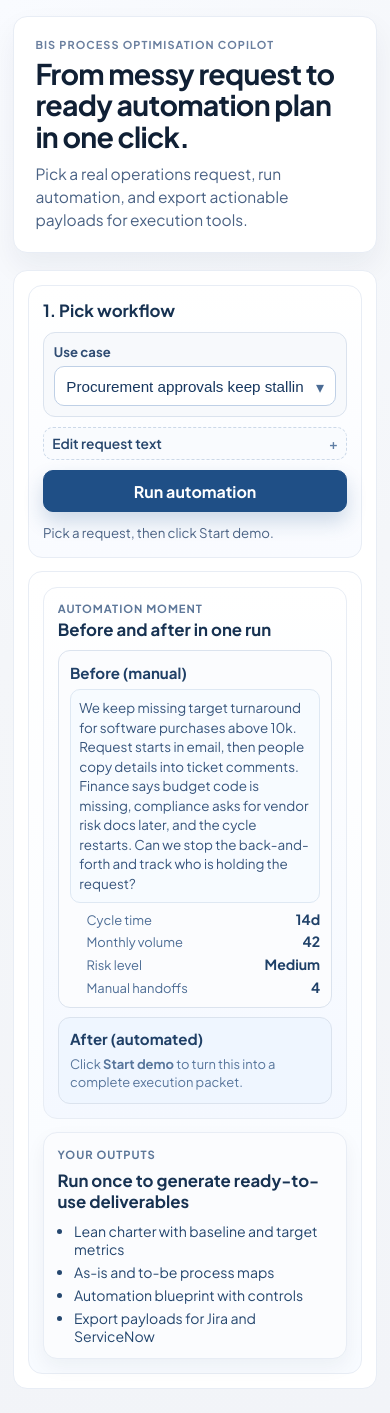
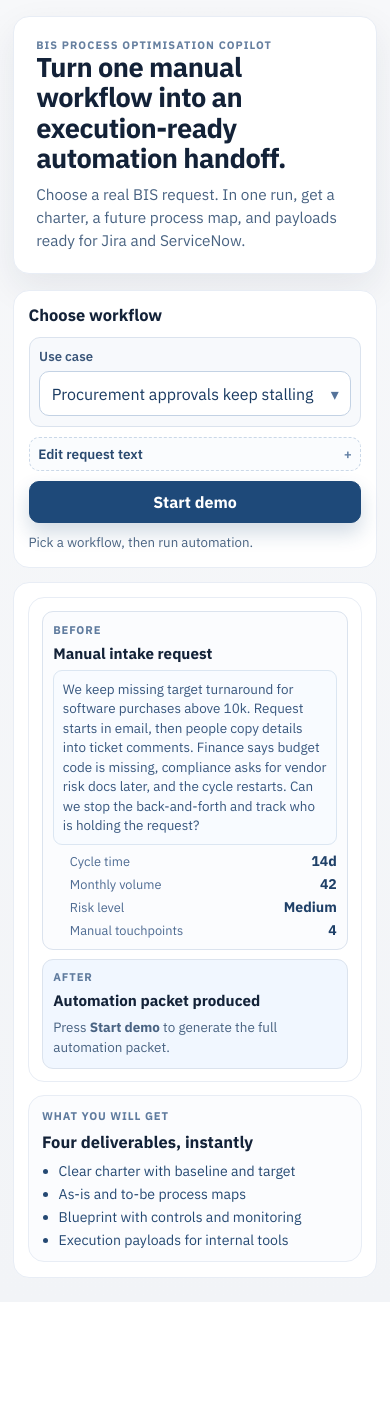
Before and after one commit to KumarNavish/KumarNavish.github.io, a React (Vite) app in the folder site/demos/bis-continual-process-automation-demo/: page / in a window 390 px wide. After the commit the page ends 1302 px from the top, so only its background shows below. Built offline with nearby package versions, Linux system fonts and the light colour scheme.

Commit message:
refine bis demo: minimalist outcome-first redesign

```diff
--- a/site/demos/bis-continual-process-automation-demo/src/App.tsx
+++ b/site/demos/bis-continual-process-automation-demo/src/App.tsx
@@ -387,7 +387,7 @@ function App() {
       return 'Running automation pipeline...'
     }
     if (!result) {
-      return 'Pick a request, then click Start demo.'
+      return 'Pick a workflow, then run automation.'
     }
     return 'Automation packet ready to export.'
   }, [error, isRunning, result])
@@ -489,15 +489,16 @@ function App() {
     <main className="page-shell">
       <header className="hero">
         <p className="eyebrow">BIS Process Optimisation Copilot</p>
-        <h1>From messy request to ready automation plan in one click.</h1>
+        <h1>Turn one manual workflow into an execution-ready automation handoff.</h1>
         <p className="hero-subtitle">
-          Pick a real operations request, run automation, and export actionable payloads for execution tools.
+          Choose a real BIS request. In one run, get a charter, a future process map, and payloads ready for Jira and
+          ServiceNow.
         </p>
       </header>
 
-      <section className="panel workspace-panel">
-        <section className="control-pane">
-          <h2>1. Pick workflow</h2>
+      <section className="flow-surface">
+        <aside className="intake-panel">
+          <h2>Choose workflow</h2>
 
           <section className="example-picker">
             <label htmlFor="example-select">Use case</label>
@@ -530,7 +531,7 @@ function App() {
           </details>
 
           <button className="primary-btn" onClick={() => void runPipeline()} disabled={!selectedSample || isRunning}>
-            {isRunning ? 'Running...' : 'Run automation'}
+            {isRunning ? 'Running...' : 'Start demo'}
           </button>
 
           {result ? (
@@ -542,20 +543,15 @@ function App() {
           <p className="hint-text">{hintText}</p>
           {error ? <p className="error-text">{error}</p> : null}
           {copyStatus ? <p className="status-text success-text">{copyStatus}</p> : null}
-        </section>
+        </aside>
 
-        <section className="result-pane" aria-live="polite">
-          <section className={`automation-moment ${result ? 'is-complete' : ''}`}>
-            <header className="moment-header">
-              <p className="label">Automation moment</p>
-              <h2>Before and after in one run</h2>
-              {outcomeHeadline ? <p className="moment-headline">{outcomeHeadline}</p> : null}
-            </header>
-            <div className="moment-grid">
-              <article className="moment-card before-card">
-                <h3>Before (manual)</h3>
-                <p className="moment-request">{requestPreview}</p>
-                <ul className="moment-list">
+        <section className="outcome-panel" aria-live="polite">
+          <section className={`magic-card ${result ? 'ready' : ''}`}>
+            <article className="magic-column before-column">
+              <p className="panel-label">Before</p>
+              <h3>Manual intake request</h3>
+              <p className="magic-text">{requestPreview}</p>
+              <ul className="metric-list">
                 <li>
                   <span>Cycle time</span>
                   <strong>{formatDays(previewBaselineDays)}</strong>
@@ -569,87 +565,76 @@ function App() {
                   <strong>{previewRisk ? prettyCategory(previewRisk) : 'n/a'}</strong>
                 </li>
                 <li>
-                    <span>Manual handoffs</span>
+                  <span>Manual touchpoints</span>
                   <strong>{beforeManualSteps}</strong>
                 </li>
               </ul>
             </article>
-              <div className="moment-arrow" aria-hidden="true">
-                →
+
+            <div className="magic-divider" aria-hidden="true">
+              <span>→</span>
             </div>
-              <article className="moment-card after-card">
-                <h3>After (automated)</h3>
+
+            <article className="magic-column after-column">
+              <p className="panel-label">After</p>
+              <h3>Automation packet produced</h3>
               {result ? (
                 <>
-                    <ul className="outcome-list">
-                      <li>Charter drafted with baseline and target metrics</li>
-                      <li>Future-state flow and controls generated</li>
-                      <li>Jira + ServiceNow payloads prepared for handoff</li>
-                    </ul>
-                    <div className="impact-strip">
-                      <article className="metric-pill">
-                        <span>Lead time</span>
+                  <p className="impact-headline">{outcomeHeadline}</p>
+                  <div className="impact-grid">
+                    <article className="impact-card">
+                      <span>Cycle time</span>
                       <strong>
                         {formatDays(beforeCycleTime)} to {formatDays(afterCycleTime)}
                       </strong>
                     </article>
-                      <article className="metric-pill">
-                        <span>Hours saved</span>
-                        <strong>{impactSnapshot?.monthlyHoursSaved ?? 0}h / month</strong>
+                    <article className="impact-card">
+                      <span>Recovered capacity</span>
+                      <strong>{impactSnapshot?.monthlyHoursSaved ?? 0}h per month</strong>
                     </article>
-                      <article className="metric-pill">
-                        <span>Quality</span>
-                        <strong>
-                          {sigmaSnapshot?.baselineSigma ?? 0}σ to {sigmaSnapshot?.targetSigma ?? 0}σ
-                        </strong>
-                      </article>
-                      <article className="metric-pill">
-                        <span>Touchpoints</span>
+                    <article className="impact-card">
+                      <span>Manual touchpoints</span>
                       <strong>
                         {beforeManualSteps} to {afterManualSteps ?? 0}
                       </strong>
                     </article>
                   </div>
+                  <ul className="artifact-list">
+                    <li>Project charter</li>
+                    <li>Future-state process map</li>
+                    <li>Automation blueprint with controls</li>
+                    <li>Jira and ServiceNow payloads</li>
+                  </ul>
                 </>
               ) : (
-                  <p className="detail-note">
-                    Click <strong>Start demo</strong> to turn this into a complete execution packet.
+                <p className="waiting-note">
+                  Press <strong>Start demo</strong> to generate the full automation packet.
                 </p>
               )}
             </article>
-            </div>
           </section>
 
           {result ? (
-            <>
-              <section className="executive-card">
-                <p className="card-kicker">Your outputs</p>
-                <h2>Execution packet ready</h2>
-                <p className="exec-summary">{result.charter.problem_statement}</p>
-                {outcomeHeadline ? <p className="exec-value">{outcomeHeadline}</p> : null}
-                <div className="summary-row">
-                  <article className="summary-card">
-                    <span>Category</span>
-                    <strong>{prettyCategory(result.triage.category)}</strong>
+            <section className="handoff-card">
+              <p className="card-kicker">Ready to send</p>
+              <h2>Execution handoff payloads</h2>
+              <p className="handoff-subtitle">
+                Use these directly in your delivery workflow or copy the full packet for project kickoff.
+              </p>
+              <div className="handoff-grid">
+                <article className="handoff-item">
+                  <span>Jira summary</span>
+                  <strong>{metricToText(jiraFields?.summary)}</strong>
                 </article>
-                  <article className="summary-card">
-                    <span>Priority</span>
-                    <strong>{result.triage.priority}</strong>
+                <article className="handoff-item">
+                  <span>ServiceNow short description</span>
+                  <strong>{metricToText(servicenowBody?.short_description)}</strong>
                 </article>
-                  <article className="summary-card">
-                    <span>Risk</span>
-                    <strong>{prettyCategory(result.triage.risk_level)}</strong>
+                <article className="handoff-item">
+                  <span>Tracker owner</span>
+                  <strong>{metricToText(trackerPayload?.owner)}</strong>
                 </article>
               </div>
-                {categoryDefinition ? <p className="detail-note">{categoryDefinition.description}</p> : null}
-                <ol className="action-list compact-list">
-                  {improvePlan.slice(0, 3).map((item) => (
-                    <li key={item.id}>
-                      <strong>{item.step}</strong>
-                      <span>{item.expectedEffect}</span>
-                    </li>
-                  ))}
-                </ol>
               <div className="actions-row">
                 <button className="primary-btn" onClick={() => exportTicketBundle()}>
                   Download export bundle
@@ -658,13 +643,24 @@ function App() {
                   Copy full packet
                 </button>
               </div>
-                <p className="integration-note">
-                  These payloads are shaped like ticketing and tracker APIs to show transferability.
-                </p>
+              {categoryDefinition ? <p className="integration-note">{categoryDefinition.description}</p> : null}
             </section>
+          ) : (
+            <section className="handoff-card placeholder-card">
+              <p className="card-kicker">What you will get</p>
+              <h2>Four deliverables, instantly</h2>
+              <ul className="artifact-list">
+                <li>Clear charter with baseline and target</li>
+                <li>As-is and to-be process maps</li>
+                <li>Blueprint with controls and monitoring</li>
+                <li>Execution payloads for internal tools</li>
+              </ul>
+            </section>
+          )}
 
+          {result ? (
             <details className="packet-details">
-                <summary>View full DMAIC packet</summary>
+              <summary>Open full packet details</summary>
               <section className="details-grid">
                 <article className="detail-card">
                   <h3>Charter</h3>
@@ -760,19 +756,7 @@ function App() {
                 </article>
               </section>
             </details>
-            </>
-          ) : (
-            <section className="executive-card placeholder-card">
-              <p className="card-kicker">Your outputs</p>
-              <h2>Run once to generate ready-to-use deliverables</h2>
-              <ul className="outcome-list">
-                <li>Lean charter with baseline and target metrics</li>
-                <li>As-is and to-be process maps</li>
-                <li>Automation blueprint with controls</li>
-                <li>Export payloads for Jira and ServiceNow</li>
-              </ul>
-            </section>
-          )}
+          ) : null}
         </section>
       </section>
     </main>
--- a/site/demos/bis-continual-process-automation-demo/src/styles.css
+++ b/site/demos/bis-continual-process-automation-demo/src/styles.css
@@ -1,22 +1,20 @@
-@import url('https://fonts.googleapis.com/css2?family=Plus+Jakarta+Sans:wght@400;500;600;700;800&display=swap');
+@import url('https://fonts.googleapis.com/css2?family=IBM+Plex+Sans:wght@400;500;600;700&display=swap');
 
 :root {
-  --bg: #f4f6f9;
+  --bg: #f2f4f7;
   --surface: #ffffff;
   --surface-soft: #f7f9fc;
-  --surface-accent: #eff6ff;
-  --text: #172438;
-  --text-muted: #4a6284;
-  --text-soft: #6a7f9f;
+  --ink: #132238;
+  --ink-soft: #496382;
   --line: #dbe3ee;
   --line-soft: #e8edf5;
-  --brand: #1f4f86;
-  --brand-strong: #173f6d;
-  --success: #296b3f;
-  --danger: #9b2f3d;
-  --radius-lg: 18px;
-  --radius-md: 12px;
-  --shadow-soft: 0 14px 30px rgba(22, 38, 60, 0.06);
+  --brand: #1e4979;
+  --brand-strong: #143a65;
+  --ok: #2d6d43;
+  --danger: #9f2f3e;
+  --radius: 16px;
+  --radius-sm: 11px;
+  --shadow: 0 14px 36px rgba(20, 36, 58, 0.08);
 }
 
 * {
@@ -25,139 +23,126 @@
 
 body {
   margin: 0;
-  background: radial-gradient(circle at 0% 0%, #f9fbff 0%, var(--bg) 45%, #f2f4f8 100%);
-  color: var(--text);
-  font-family: 'Plus Jakarta Sans', 'Avenir Next', 'Segoe UI', sans-serif;
+  font-family: 'IBM Plex Sans', 'Avenir Next', 'Segoe UI', sans-serif;
+  color: var(--ink);
+  background: linear-gradient(180deg, #f7f8fa 0%, var(--bg) 100%);
 }
 
 .page-shell {
-  width: min(1160px, 100%);
+  width: min(1140px, 100%);
   margin: 0 auto;
   padding: 1.5rem 1rem 2.3rem;
   display: grid;
-  gap: 1.05rem;
+  gap: 1rem;
 }
 
-.hero,
-.panel,
-.control-pane,
-.result-pane,
-.executive-card,
-.automation-moment,
-.packet-details,
-.detail-card,
-.map-card {
-  background: var(--surface);
-  border: 1px solid var(--line-soft);
-  border-radius: var(--radius-lg);
+h1,
+h2,
+h3,
+p {
+  margin: 0;
+}
+
+h1 {
+  font-size: clamp(1.7rem, 2.9vw, 2.28rem);
+  line-height: 1.12;
+  letter-spacing: -0.02em;
+}
+
+h2 {
+  font-size: 1.03rem;
+  line-height: 1.3;
+}
+
+h3 {
+  font-size: 0.95rem;
+  line-height: 1.3;
 }
 
 .hero {
-  padding: 1.3rem 1.35rem;
-  box-shadow: var(--shadow-soft);
+  border-radius: var(--radius);
+  background: var(--surface);
+  border: 1px solid var(--line-soft);
+  padding: 1.3rem 1.4rem;
+  box-shadow: var(--shadow);
 }
 
 .eyebrow {
-  margin: 0;
   text-transform: uppercase;
   letter-spacing: 0.1em;
   font-size: 0.68rem;
   font-weight: 700;
-  color: var(--text-soft);
-}
-
-h1 {
-  margin: 0.42rem 0 0;
-  font-size: clamp(1.78rem, 2.9vw, 2.32rem);
-  line-height: 1.12;
-  letter-spacing: -0.025em;
-  color: #102035;
+  color: #657f9f;
 }
 
 .hero-subtitle {
-  margin-top: 0.54rem;
-  font-size: 0.97rem;
-  color: var(--text-muted);
-  max-width: 70ch;
+  margin-top: 0.58rem;
+  color: var(--ink-soft);
+  max-width: 72ch;
   line-height: 1.5;
+  font-size: 0.96rem;
 }
 
-h2 {
-  margin: 0;
-  font-size: 1.05rem;
-  line-height: 1.28;
-  color: #173252;
+.flow-surface {
+  display: grid;
+  grid-template-columns: 308px minmax(0, 1fr);
+  gap: 0.9rem;
 }
 
-h3 {
-  margin: 0;
-  font-size: 0.94rem;
-  line-height: 1.3;
-  color: #1f3f66;
+.intake-panel,
+.outcome-panel,
+.magic-card,
+.handoff-card,
+.packet-details,
+.detail-card,
+.map-card {
+  border: 1px solid var(--line-soft);
+  border-radius: var(--radius);
+  background: var(--surface);
 }
 
-p {
-  margin: 0;
-}
-
-.panel {
-  padding: 0.86rem;
-}
-
-.workspace-panel {
+.intake-panel {
+  padding: 0.92rem;
   display: grid;
-  grid-template-columns: 308px minmax(0, 1fr);
-  gap: 0.86rem;
-}
-
-.control-pane,
-.result-pane {
-  padding: 0.9rem;
-}
-
-.control-pane {
-  display: grid;
-  gap: 0.62rem;
   align-content: start;
-  background: linear-gradient(180deg, #ffffff 0%, #f9fbff 100%);
+  gap: 0.64rem;
 }
 
 .example-picker {
   border: 1px solid var(--line);
-  border-radius: var(--radius-md);
+  border-radius: var(--radius-sm);
   background: var(--surface-soft);
-  padding: 0.62rem;
+  padding: 0.6rem;
 }
 
 .example-picker > label {
   display: block;
-  margin: 0;
   font-size: 0.82rem;
-  font-weight: 650;
-  color: #2f4c73;
+  color: #3a5679;
+  font-weight: 600;
 }
 
 .select-shell {
   position: relative;
-  margin-top: 0.42rem;
-  border: 1px solid #bfd0e6;
+  margin-top: 0.4rem;
+  border: 1px solid #c3d2e4;
   border-radius: 10px;
   background: #fff;
 }
 
 .select-shell:focus-within {
-  border-color: #3c689c;
-  box-shadow: 0 0 0 3px rgba(60, 104, 156, 0.16);
+  border-color: #3f6795;
+  box-shadow: 0 0 0 3px rgba(63, 103, 149, 0.14);
 }
 
 .example-select {
   appearance: none;
+  width: 100%;
   border: 0;
-  width: 100%;
+  background: transparent;
+  color: #193a61;
   padding: 0.66rem 2rem 0.66rem 0.72rem;
-  color: #17375f;
-  font-size: 0.95rem;
-  background: transparent;
+  font: inherit;
 }
 
 .example-select:focus-visible {
@@ -169,24 +154,24 @@ p {
   right: 0.7rem;
   top: 50%;
   transform: translateY(-50%);
-  color: #4b6c95;
+  color: #55739a;
   pointer-events: none;
 }
 
 .inline-advanced {
-  border: 1px dashed #ccd9e9;
+  border: 1px dashed #cad8e8;
   border-radius: 10px;
-  background: #f9fbfe;
-  padding: 0.42rem 0.52rem;
+  padding: 0.44rem 0.54rem;
+  background: #fafcfe;
 }
 
 .inline-advanced summary,
 .packet-details summary {
+  list-style: none;
   cursor: pointer;
-  list-style: none;
-  font-size: 0.86rem;
+  font-size: 0.85rem;
   font-weight: 600;
-  color: #27466d;
+  color: #29496f;
 }
 
 .inline-advanced summary::-webkit-details-marker,
@@ -198,7 +183,7 @@ p {
 .packet-details summary::after {
   content: '+';
   float: right;
-  color: #5f7ea4;
+  color: #6482a6;
 }
 
 .inline-advanced[open] summary::after,
@@ -207,17 +192,17 @@ p {
 }
 
 .inline-advanced textarea {
-  margin-top: 0.5rem;
+  margin-top: 0.48rem;
   width: 100%;
-  min-height: 118px;
+  min-height: 116px;
+  border: 1px solid #c8d6e8;
+  border-radius: 10px;
+  background: #fff;
+  padding: 0.62rem;
+  font: inherit;
+  color: #1e4068;
+  line-height: 1.45;
   resize: vertical;
-  border: 1px solid #cad7e8;
-  border-radius: 10px;
-  padding: 0.62rem;
-  line-height: 1.45;
-  color: #1c3b60;
-  background: #fff;
-  font: inherit;
 }
 
 button {
@@ -229,36 +214,31 @@ button {
   border-radius: 10px;
   border: 1px solid transparent;
   padding: 0.62rem 0.8rem;
-  font-weight: 650;
+  font-weight: 620;
   cursor: pointer;
   transition: transform 120ms ease, box-shadow 120ms ease, filter 120ms ease;
 }
 
 .primary-btn {
   background: var(--brand);
+  border-color: var(--brand);
   color: #fff;
-  border-color: var(--brand);
-  box-shadow: 0 10px 20px rgba(31, 79, 134, 0.2);
+  box-shadow: 0 10px 20px rgba(30, 73, 121, 0.2);
 }
 
 .primary-btn:hover:not(:disabled) {
   transform: translateY(-1px);
-  box-shadow: 0 12px 24px rgba(31, 79, 134, 0.24);
+  box-shadow: 0 12px 24px rgba(30, 73, 121, 0.24);
 }
 
 .secondary-btn {
   background: #edf3fb;
   border-color: #cad8ea;
-  color: #274972;
+  color: #2b4d75;
 }
 
 .secondary-btn:hover:not(:disabled) {
   transform: translateY(-1px);
-  filter: brightness(0.99);
-}
-
-.export-btn {
-  margin-top: 0.05rem;
 }
 
 button:disabled {
@@ -270,14 +250,13 @@ button:disabled {
 .status-text,
 .error-text,
 .success-text {
-  margin-top: 0.08rem;
   font-size: 0.83rem;
   line-height: 1.4;
 }
 
 .hint-text,
 .status-text {
-  color: var(--text-muted);
+  color: var(--ink-soft);
 }
 
 .error-text {
@@ -285,73 +264,41 @@ button:disabled {
 }
 
 .success-text {
-  color: var(--success);
+  color: var(--ok);
 }
 
-.result-pane {
+.outcome-panel {
+  padding: 0.9rem;
   display: grid;
-  gap: 0.86rem;
+  gap: 0.82rem;
   align-content: start;
-  background: linear-gradient(180deg, #ffffff 0%, #f8fbff 100%);
 }
 
-.label,
-.card-kicker {
-  margin: 0;
-  font-size: 0.7rem;
-  text-transform: uppercase;
-  letter-spacing: 0.085em;
-  font-weight: 700;
-  color: #5d7799;
-}
-
-.automation-moment {
-  padding: 0.86rem;
-  background: linear-gradient(180deg, #ffffff 0%, #f4f8ff 100%);
-}
-
-.moment-header {
-  display: grid;
-  gap: 0.22rem;
-  margin-bottom: 0.62rem;
-}
-
-.moment-headline {
-  margin: 0.12rem 0 0;
-  color: #1d4c81;
-  font-size: 0.9rem;
-  font-weight: 600;
-}
-
-.moment-grid {
+.magic-card {
   display: grid;
   grid-template-columns: minmax(0, 1fr) auto minmax(0, 1fr);
   gap: 0.52rem;
-  align-items: stretch;
+  padding: 0.78rem;
 }
 
-.moment-card {
+.magic-column {
   border: 1px solid var(--line);
-  border-radius: var(--radius-md);
-  background: #fff;
-  padding: 0.7rem;
+  border-radius: var(--radius-sm);
+  background: #fbfcfe;
+  padding: 0.66rem;
   display: grid;
   gap: 0.44rem;
 }
 
-.before-card {
-  background: #fbfcfe;
+.after-column {
+  background: #f1f7ff;
 }
 
-.after-card {
-  background: var(--surface-accent);
+.magic-card.ready .after-column {
+  animation: fade-slide 260ms ease-out;
 }
 
-.automation-moment.is-complete .after-card {
-  animation: reveal 240ms ease-out;
-}
-
-@keyframes reveal {
+@keyframes fade-slide {
   from {
     opacity: 0;
     transform: translateY(8px);
@@ -362,26 +309,27 @@ button:disabled {
   }
 }
 
-.moment-arrow {
-  align-self: center;
-  font-size: 1.3rem;
-  color: #3d618f;
+.panel-label,
+.card-kicker {
+  text-transform: uppercase;
+  letter-spacing: 0.08em;
+  font-size: 0.7rem;
+  font-weight: 700;
+  color: #5f7b9e;
 }
 
-.moment-request {
-  margin: 0;
-  border: 1px solid #dee8f3;
-  border-radius: 10px;
-  background: #f7fbff;
-  padding: 0.52rem;
+.magic-text {
+  border: 1px solid #dbe6f2;
+  border-radius: 9px;
+  background: #f8fbff;
+  padding: 0.54rem;
   font-size: 0.84rem;
-  color: #37557c;
+  color: #38577e;
   line-height: 1.45;
 }
 
-.moment-list,
-.outcome-list,
-.action-list,
+.metric-list,
+.artifact-list,
 .detail-list {
   margin: 0;
   padding-left: 1.04rem;
@@ -389,119 +337,101 @@ button:disabled {
   gap: 0.3rem;
 }
 
-.moment-list li,
-.outcome-list li,
-.action-list li {
-  color: #25476f;
-}
-
-.moment-list li {
+.metric-list li {
   display: flex;
   align-items: baseline;
   justify-content: space-between;
-  gap: 0.6rem;
+  gap: 0.5rem;
 }
 
-.moment-list span {
-  color: #4d6d95;
-  font-size: 0.81rem;
+.metric-list span {
+  color: #4e6b92;
+  font-size: 0.8rem;
 }
 
-.moment-list strong {
-  color: #1e4068;
+.metric-list strong {
+  color: #1f4068;
   font-size: 0.88rem;
 }
 
-.outcome-list li {
-  font-size: 0.88rem;
+.magic-divider {
+  align-self: center;
+  width: 2rem;
+  height: 2rem;
+  border-radius: 999px;
+  display: grid;
+  place-items: center;
+  border: 1px solid #cbd8e8;
+  color: #355b88;
+  background: #f6f9fe;
 }
 
-.impact-strip {
-  display: grid;
-  grid-template-columns: repeat(auto-fit, minmax(158px, 1fr));
-  gap: 0.45rem;
+.impact-headline {
+  font-size: 1.14rem;
+  line-height: 1.3;
+  font-weight: 700;
+  color: var(--brand-strong);
 }
 
-.metric-pill,
-.summary-card {
-  border: 1px solid #d7e3f2;
-  border-radius: 10px;
-  background: #fff;
-  padding: 0.5rem 0.55rem;
-  display: grid;
-  gap: 0.14rem;
-}
-
-.metric-pill span,
-.summary-card span {
-  font-size: 0.71rem;
-  text-transform: uppercase;
-  letter-spacing: 0.05em;
-  color: #567298;
-}
-
-.metric-pill strong,
-.summary-card strong {
-  color: #1f426a;
-  font-size: 0.88rem;
-}
-
-.executive-card {
-  padding: 0.84rem;
-  display: grid;
-  gap: 0.58rem;
-  box-shadow: 0 8px 20px rgba(19, 39, 64, 0.05);
-}
-
-.exec-summary {
-  color: #2f4f76;
-  font-size: 0.92rem;
-  line-height: 1.45;
-}
-
-.exec-value {
-  color: #1e4f83;
-  font-size: 0.9rem;
-  font-weight: 650;
-}
-
-.summary-row {
+.impact-grid,
+.handoff-grid {
   display: grid;
   grid-template-columns: repeat(3, minmax(0, 1fr));
   gap: 0.42rem;
 }
 
-.compact-list {
-  gap: 0.25rem;
+.impact-card,
+.handoff-item {
+  border: 1px solid #d6e3f2;
+  border-radius: 10px;
+  background: #fff;
+  padding: 0.5rem;
+  display: grid;
+  gap: 0.12rem;
 }
 
-.compact-list li {
-  display: grid;
-  gap: 0.05rem;
+.impact-card span,
+.handoff-item span {
+  font-size: 0.71rem;
+  text-transform: uppercase;
+  letter-spacing: 0.05em;
+  color: #5b7699;
 }
 
-.compact-list strong {
-  font-size: 0.88rem;
-  color: #1f4068;
+.impact-card strong,
+.handoff-item strong {
+  font-size: 0.86rem;
+  color: #20436d;
 }
 
-.compact-list span {
-  font-size: 0.82rem;
-  color: #4a698f;
+.artifact-list li {
+  color: #254973;
+  font-size: 0.88rem;
+}
+
+.waiting-note,
+.integration-note {
+  color: var(--ink-soft);
+  font-size: 0.84rem;
+  line-height: 1.45;
+}
+
+.handoff-card {
+  padding: 0.8rem;
+  display: grid;
+  gap: 0.56rem;
+}
+
+.handoff-subtitle {
+  color: var(--ink-soft);
+  font-size: 0.9rem;
+  line-height: 1.45;
 }
 
 .actions-row {
   display: flex;
   flex-wrap: wrap;
-  gap: 0.46rem;
-}
-
-.integration-note,
-.detail-note {
-  margin: 0;
-  color: #58769c;
-  font-size: 0.81rem;
-  line-height: 1.4;
+  gap: 0.45rem;
 }
 
 .placeholder-card {
@@ -510,22 +440,22 @@ button:disabled {
 
 .packet-details {
   padding: 0.62rem;
-  background: #fbfdff;
+  background: #fcfdff;
 }
 
 .details-grid {
-  margin-top: 0.64rem;
+  margin-top: 0.62rem;
   display: grid;
   grid-template-columns: repeat(2, minmax(0, 1fr));
-  gap: 0.56rem;
+  gap: 0.55rem;
 }
 
 .detail-card,
 .map-card {
-  padding: 0.66rem;
+  padding: 0.64rem;
   display: grid;
   gap: 0.42rem;
-  border-radius: var(--radius-md);
+  border-radius: var(--radius-sm);
 }
 
 .detail-card.span-2 {
@@ -535,7 +465,7 @@ button:disabled {
 .detail-list {
   list-style: none;
   padding: 0;
-  gap: 0.34rem;
+  gap: 0.33rem;
 }
 
 .detail-list li {
@@ -549,14 +479,14 @@ button:disabled {
 
 .detail-list strong {
   font-size: 0.72rem;
-  color: #547195;
   text-transform: uppercase;
   letter-spacing: 0.05em;
+  color: #567297;
 }
 
 .detail-list span {
-  font-size: 0.85rem;
-  color: #27486f;
+  font-size: 0.84rem;
+  color: #2b4c73;
 }
 
 .detail-list.compact {
@@ -564,11 +494,7 @@ button:disabled {
 }
 
 .copy-group {
-  margin-top: 0.12rem;
-}
-
-.map-card h3 {
-  margin-bottom: 0.02rem;
+  margin-top: 0.14rem;
 }
 
 .mermaid-svg {
@@ -584,33 +510,32 @@ button:disabled {
   color: #2f4d77;
   background: #f2f6fd;
   border: 1px solid #d6dfec;
-  border-radius: 9px;
+  border-radius: 8px;
   padding: 0.46rem;
 }
 
 .status {
-  margin: 0;
-  color: #59779d;
   font-size: 0.82rem;
+  color: #5a799e;
 }
 
-@media (max-width: 990px) {
-  .workspace-panel {
+@media (max-width: 980px) {
+  .flow-surface {
     grid-template-columns: 1fr;
   }
 }
 
 @media (max-width: 820px) {
-  .moment-grid {
+  .magic-card {
     grid-template-columns: 1fr;
   }
 
-  .moment-arrow {
+  .magic-divider {
     display: none;
   }
 
-  .impact-strip,
-  .summary-row,
+  .impact-grid,
+  .handoff-grid,
   .details-grid,
   .detail-list.compact {
     grid-template-columns: 1fr;
@@ -629,14 +554,4 @@ button:disabled {
   .page-shell {
     padding: 1rem 0.8rem 1.5rem;
   }
-
-  .hero,
-  .panel,
-  .control-pane,
-  .result-pane,
-  .automation-moment,
-  .executive-card,
-  .packet-details {
-    border-radius: 14px;
-  }
 }
```
Lines whose indentation alone changed are shown as unchanged.
